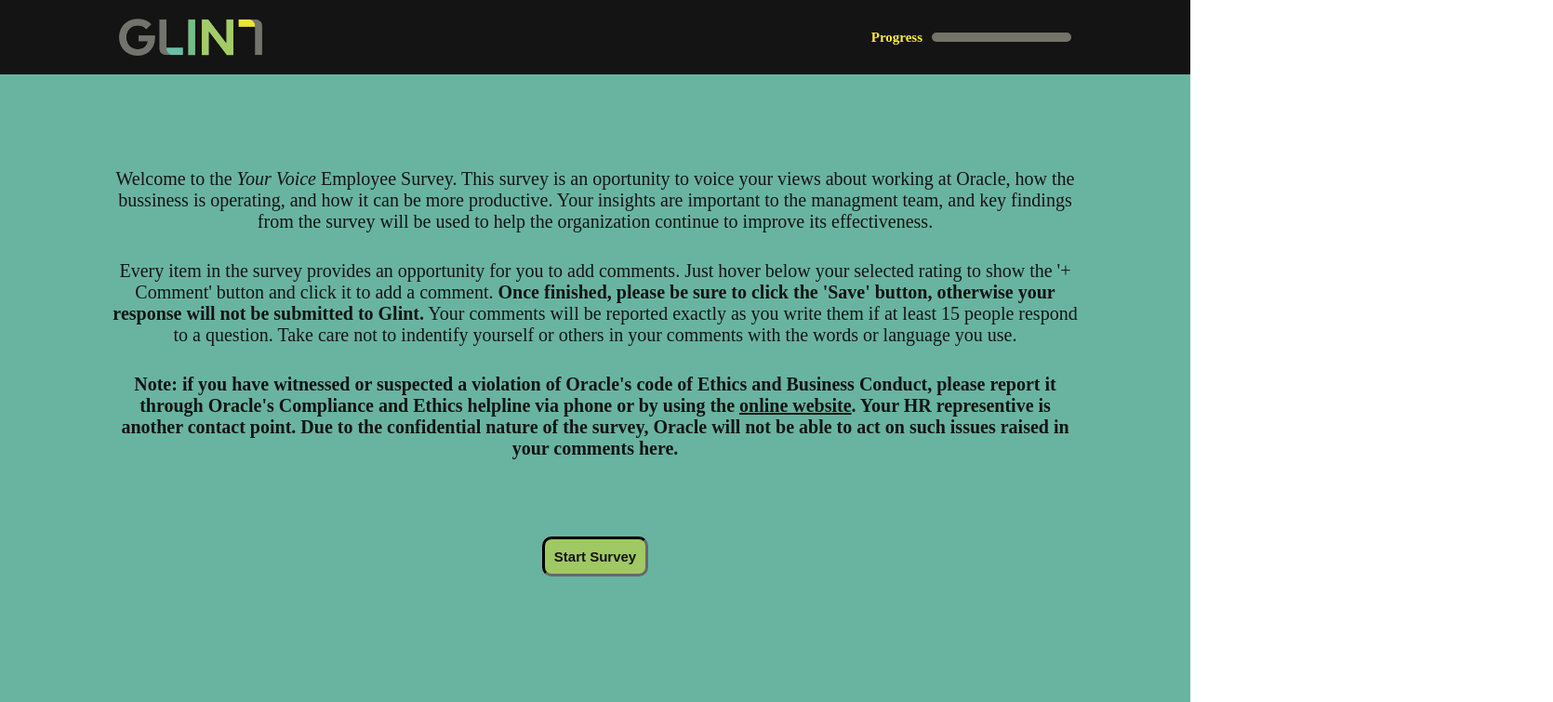
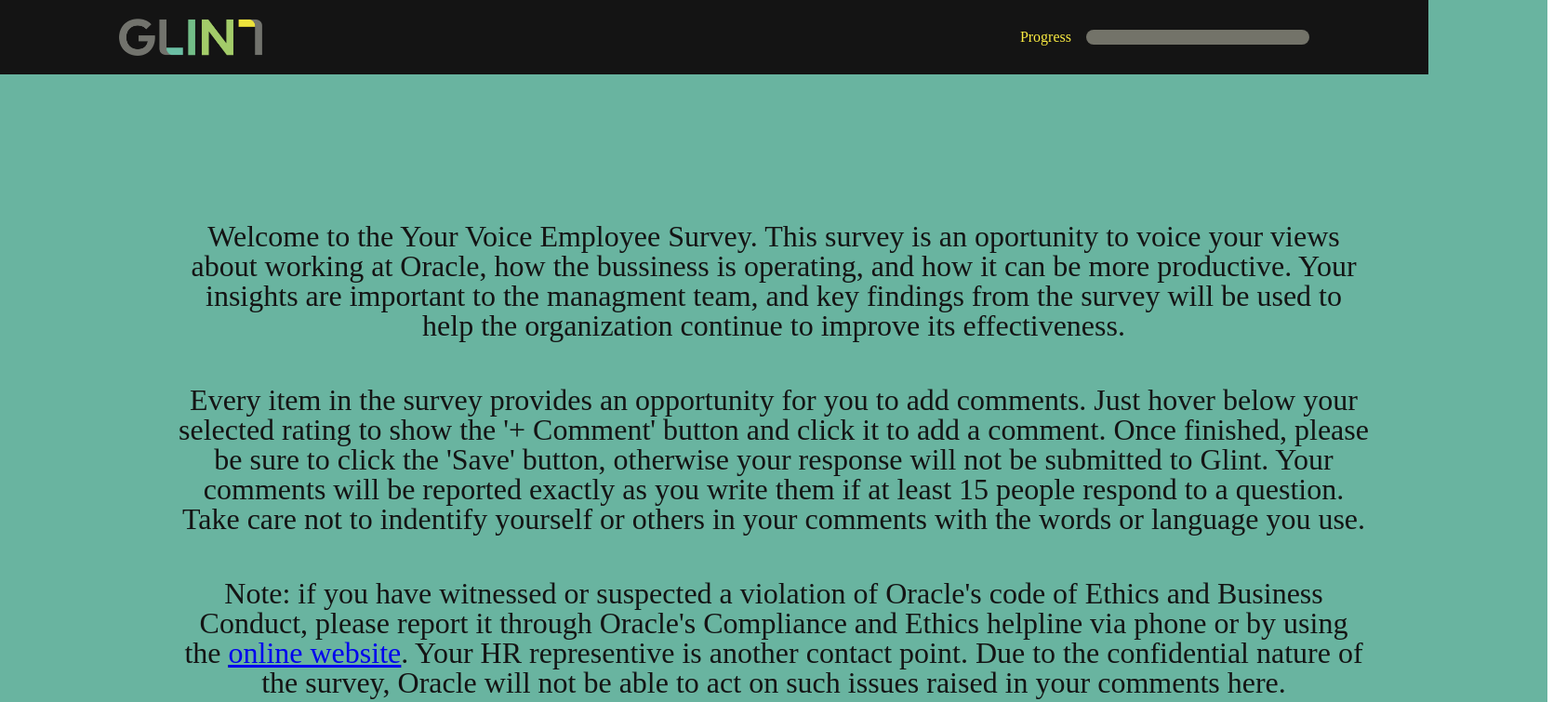
Before and after one commit to Danatts/PruebaRDS, a website: page Survey/index.html in a window 1280 px wide. Shown: the top 755 px of the page at 93% size, 1670 px wide, since content can reach past the window. Drawn offline with Linux system fonts and the light colour scheme.

Commit message:
Update css-reset.css

```diff
--- a/Survey/css/css-reset.css
+++ b/Survey/css/css-reset.css
@@ -14,39 +14,30 @@
 	margin: 0;
 	padding: 0;
 	border: 0;
-  box-sizing: border-box;
+	font-size: 100%;
+	font: inherit;
 	vertical-align: baseline;
 }
-
-html {
-  font-size: 62.5%;
-}
-
-a, a:link, a:visited, a:hover, a:active {
-  color: unset;
-  text-decoration: none;
-}
-
 /* HTML5 display-role reset for older browsers */
 article, aside, details, figcaption, figure,
 footer, header, hgroup, menu, nav, section {
 	display: block;
 }
-
+body {
+	line-height: 1;
+}
 ol, ul {
 	list-style: none;
 }
-
 blockquote, q {
 	quotes: none;
 }
-
 blockquote:before, blockquote:after,
 q:before, q:after {
 	content: '';
 	content: none;
 }
-
 table {
 	border-collapse: collapse;
+	border-spacing: 0;
 }
```
Lines whose indentation alone changed are shown as unchanged.
